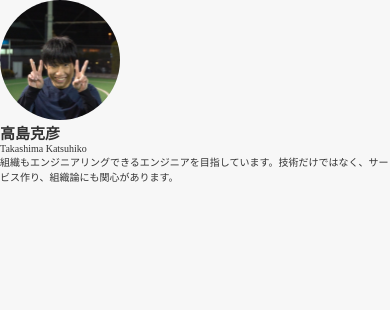
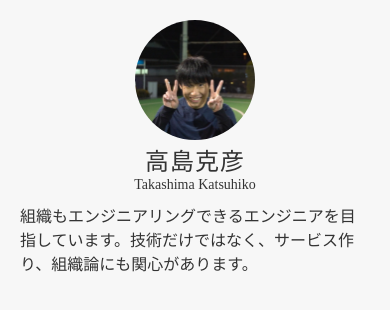
Before and after one commit to takashimamorino/self-introduction-site, a Next.js app: page / in a window 390 px wide. Shown: the top 310 px of the page. Built offline with nearby package versions, Linux system fonts and the light colour scheme.

Commit message:
spの紹介部分のスタイル追加

```diff
--- a/src/styles/app.module.scss
+++ b/src/styles/app.module.scss
@@ -1,5 +1,32 @@
+.myNameJapanease {
+  font-weight: normal;
+  font-size: 2.4rem;
+  letter-spacing: 0.1rem;
+}
+
 // SP
-@media only screen and (max-width: 767px) {}
+@media only screen and (max-width: 767px) {
+  .mainContainer {
+    padding: 0 2rem;
+  }
+
+  .aboutContainer {
+    margin-top: 2rem;
+  }
+
+  .profile {
+    text-align: center;
+
+    .myNameAlphabet {
+      font-size: 1.4rem;
+    }
+  }
+
+  .lead {
+    margin-top: 1rem;
+    font-size: 1.6rem;
+  }
+}
 
 // PC
 @media only screen and (min-width: 768px) {
@@ -30,11 +57,6 @@
       align-items: center;
       flex-direction: column;
 
-      .myNameJapanease {
-        font-weight: normal;
-        font-size: 2.4rem;
-      }
-
       .myNameAlphabet {
         font-size: 1.8rem;
       }
```
